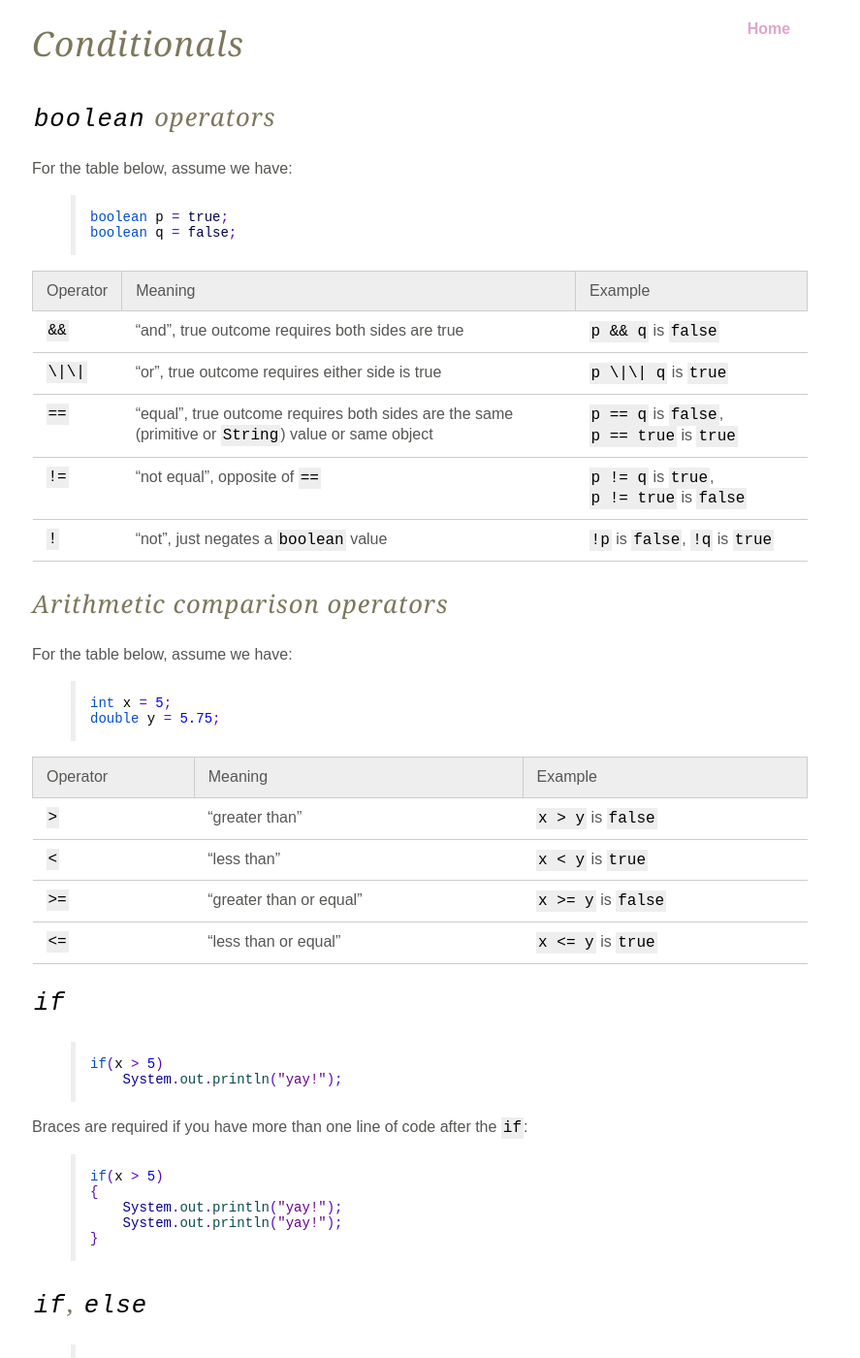
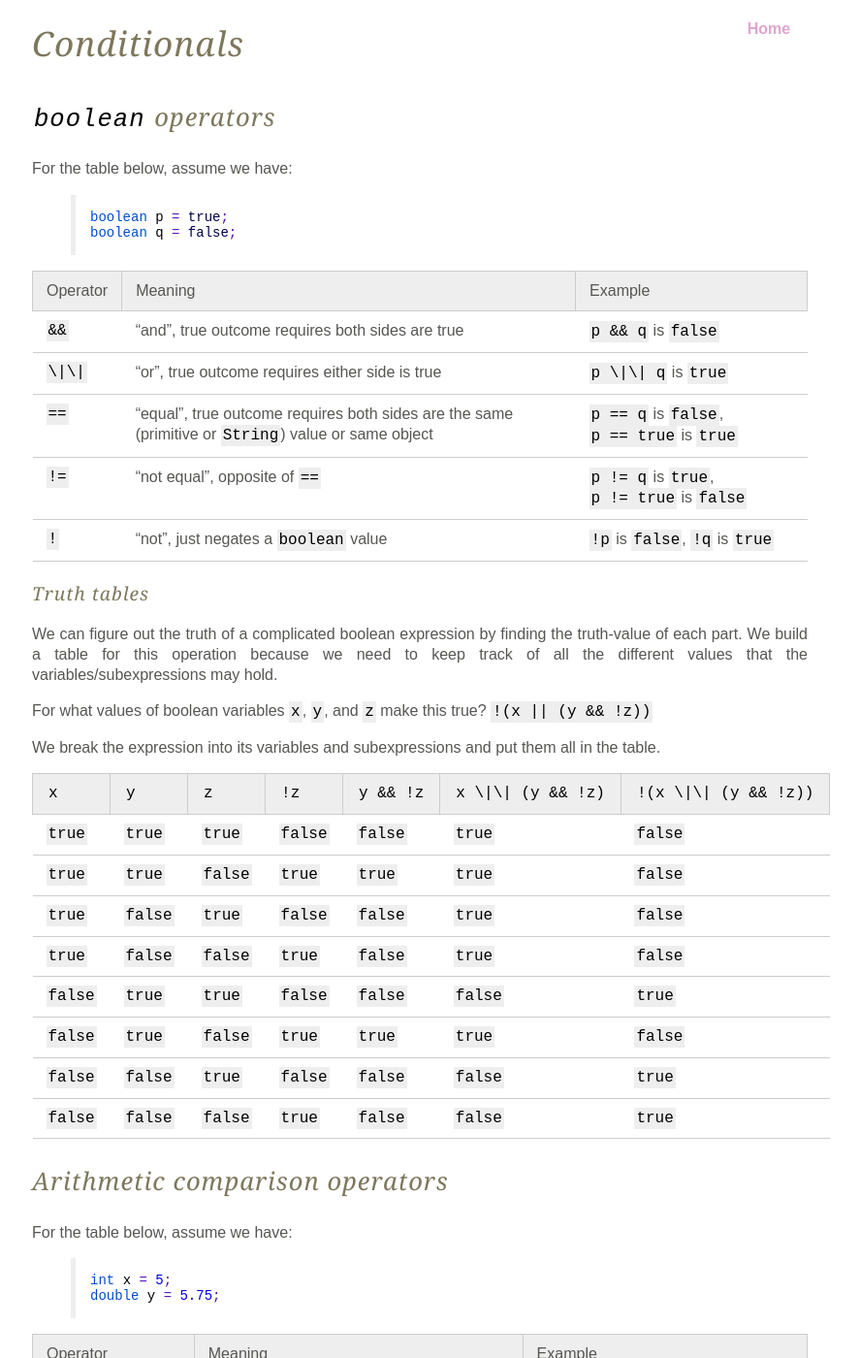
Before and after one commit to joshuaeckroth/csci141-website, a Jekyll site: the page built from lecture/conditionals.markdown, in a window 1280 px wide and 1400 px high. Shown: the whole window at 97% size, without its empty margins (207-1094 px from the left). Built offline with Jekyll 4.4.1, drawn with Linux system fonts in a browser that asks for light colours; Markdown is read by kramdown in place of the engine named in the settings.

Commit message:
More content in variables/types/scope and conditionals.

```diff
--- a/lecture/conditionals.markdown
+++ b/lecture/conditionals.markdown
@@ -19,6 +19,26 @@ boolean q = false;
 | `==` | "equal", true outcome requires both sides are the same (primitive or `String`) value or same object | `p == q` is `false`, `p == true` is `true`|
 | `!=` | "not equal", opposite of `==` | `p != q` is `true`, `p != true` is `false` |
 | `!` | "not", just negates a `boolean` value | `!p` is `false`, `!q` is `true` |
+
+### Truth tables
+
+We can figure out the truth of a complicated boolean expression by finding the truth-value of each part. We build a table for this operation because we need to keep track of all the different values that the variables/subexpressions may hold.
+
+For what values of boolean variables `x`, `y`, and `z` make this true? `!(x || (y && !z))`
+
+We break the expression into its variables and subexpressions and put them all in the table.
+
+| `x` | `y` | `z` | `!z` | `y && !z` | `x \|\| (y && !z)` | `!(x \|\| (y && !z))` |
+|---
+| `true` | `true` | `true` | `false` | `false` | `true` | `false` |
+| `true` | `true` | `false` | `true` | `true` | `true` | `false` |
+| `true` | `false` | `true` | `false` | `false` | `true` | `false` |
+| `true` | `false` | `false` | `true` | `false` | `true` | `false` |
+| `false` | 	`true` | 	`true` | 	`false` | 	`false` | 	`false` | 	`true` |
+| `false` | 	`true` | 	`false` | 	`true` | 	`true` | 	`true` | 	`false` |
+| `false` | 	`false` | 	`true` | 	`false` | 	`false` | 	`false` | 	`true` |
+| `false` | 	`false` | 	`false` | 	`true` | 	`false` | 	`false` | 	`true` |
+
 
 ## Arithmetic comparison operators
 
```
Also changed, not shown: lecture/variables-types-scope.markdown (+16 -0 lines).
